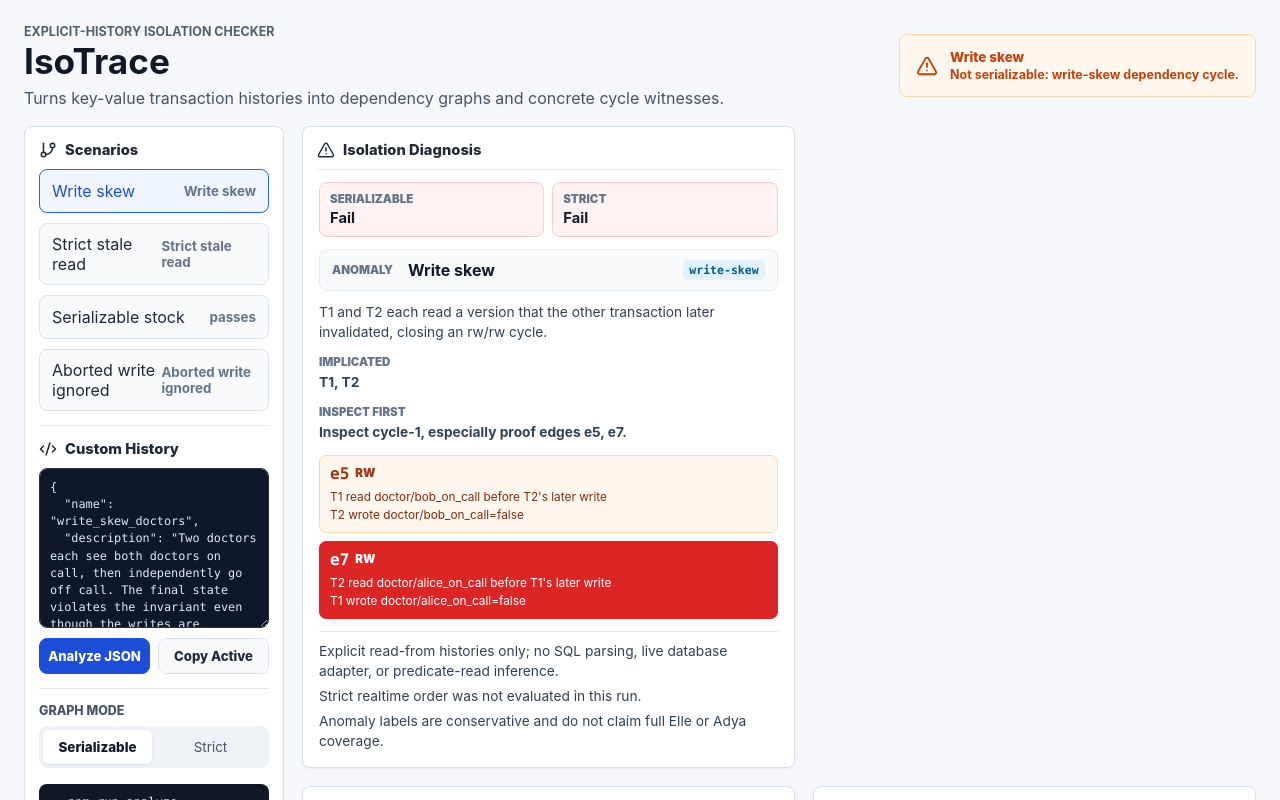
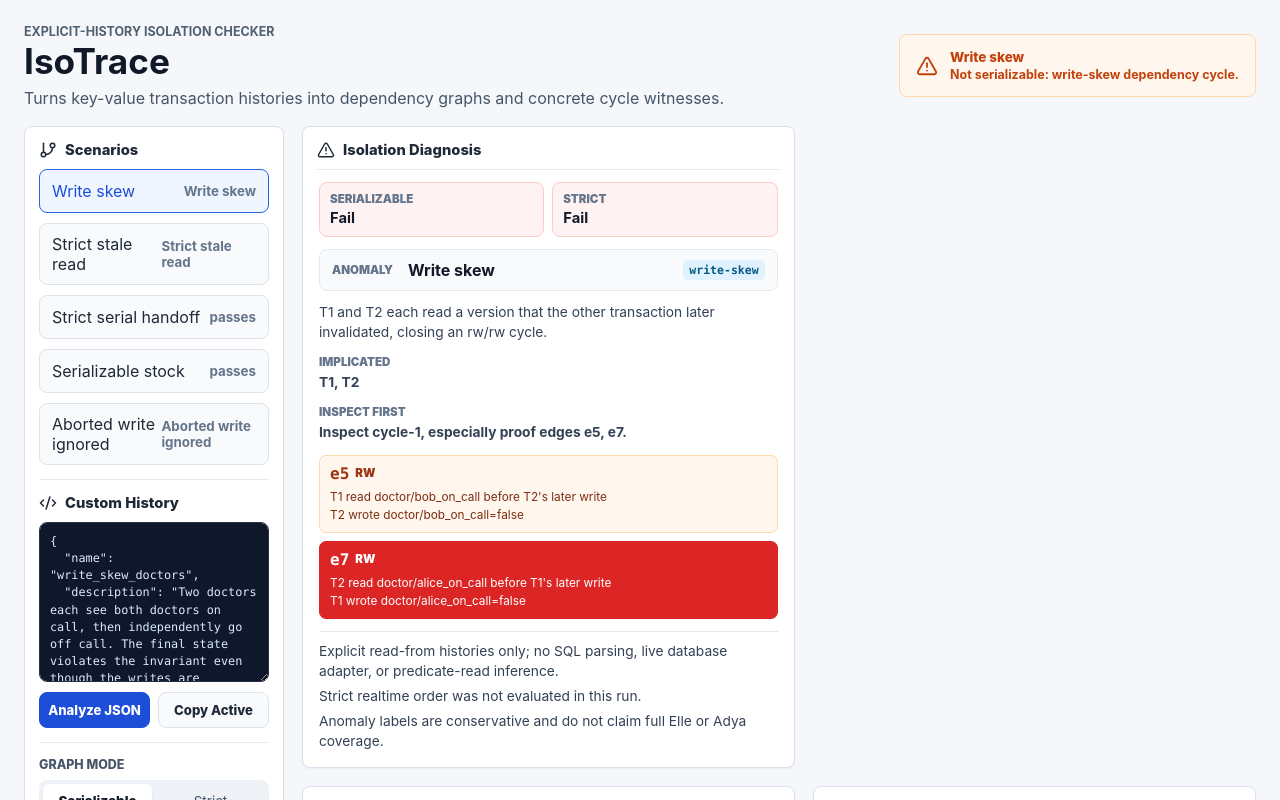
Before and after one commit to Taz33m/isotrace, a React (Vite) app: page / in a window 1280 px wide. Shown: the top 800 px of the page. Built offline with nearby package versions, Linux system fonts and the light colour scheme.

Commit message:
Add clean strict handoff fixture

```diff
--- /dev/null
+++ b/fixtures/strict_serial_handoff.json
@@ -0,0 +1,37 @@
+{
+  "name": "strict_serial_handoff",
+  "description": "Two sequential transactions hand off the latest committed value under realtime order, so strict serializability passes with a concrete order witness.",
+  "mode": "strict-serializable",
+  "transactions": [
+    {
+      "id": "T0",
+      "label": "initial counter",
+      "commit": 0,
+      "ops": [
+        { "type": "write", "key": "counter/value", "value": 0 }
+      ]
+    },
+    {
+      "id": "T1",
+      "label": "first increment",
+      "process": "worker-1",
+      "begin": 1,
+      "commit": 2,
+      "ops": [
+        { "type": "read", "key": "counter/value", "value": 0, "from": "T0" },
+        { "type": "write", "key": "counter/value", "value": 1 }
+      ]
+    },
+    {
+      "id": "T2",
+      "label": "second increment",
+      "process": "worker-2",
+      "begin": 3,
+      "commit": 4,
+      "ops": [
+        { "type": "read", "key": "counter/value", "value": 1, "from": "T1" },
+        { "type": "write", "key": "counter/value", "value": 2 }
+      ]
+    }
+  ]
+}
--- a/src/fixtures/index.ts
+++ b/src/fixtures/index.ts
@@ -1,6 +1,7 @@
 import writeSkewDoctors from "../../fixtures/write_skew_doctors.json";
 import serialStockDecrement from "../../fixtures/serial_stock_decrement.json";
 import staleReadStrict from "../../fixtures/stale_read_strict.json";
+import strictSerialHandoff from "../../fixtures/strict_serial_handoff.json";
 import abortedWriteIgnored from "../../fixtures/aborted_write_ignored.json";
 import type { History } from "../core/types";
 
@@ -22,6 +23,11 @@ export const fixtureCatalog: FixtureEntry[] = [
     history: staleReadStrict as History,
   },
   {
+    slug: "strict_serial_handoff",
+    title: "Strict serial handoff",
+    history: strictSerialHandoff as History,
+  },
+  {
     slug: "serial_stock_decrement",
     title: "Serializable stock",
     history: serialStockDecrement as History,
```
Also changed, not shown: src/smoke/ui-smoke.ts (+7 -0 lines), fixtures/manifest.json, 2 other files (tests, documents, lock files or other folders).
